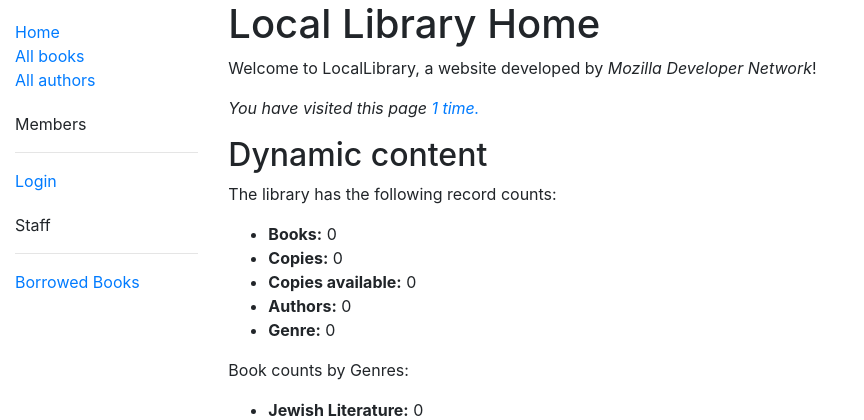
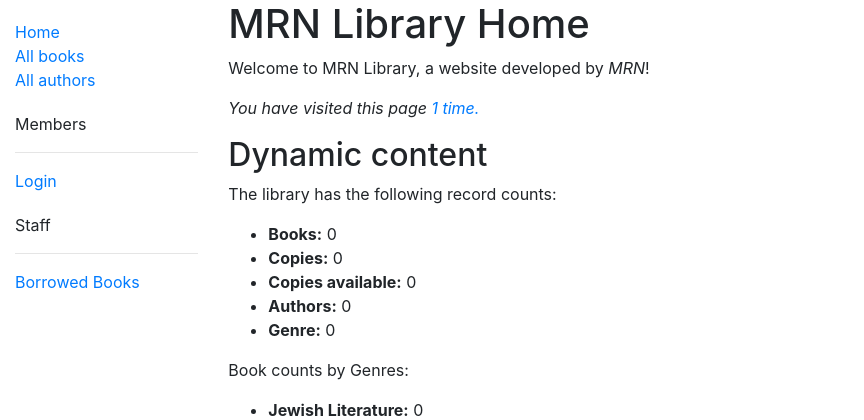
Before and after one commit to mrn-cp/django_local_library, a Django app: page /catalog/ in a window 1280 px wide. Shown: the top 420 px of the page, without its empty margins (0-864 px from the left). Run offline with Django 4.2, Linux system fonts and the light colour scheme; data that the repository does not hold is empty.

```diff
--- a/catalog/templates/base_generic.html
+++ b/catalog/templates/base_generic.html
@@ -1,7 +1,7 @@
 <!DOCTYPE html>
 <html lang="en">
 <head>
-  {% block title %}<title>Local Library</title>{% endblock %}
+  {% block title %}<title>MRN Library</title>{% endblock %}
   <meta charset="utf-8">
   <meta name="viewport" content="width=device-width, initial-scale=1">
   <link rel="stylesheet" href="https://cdn.jsdelivr.net/npm/bootstrap@4.5.3/dist/css/bootstrap.min.css" integrity="sha384-TX8t27EcRE3e/ihU7zmQxVncDAy5uIKz4rEkgIXeMed4M0jlfIDPvg6uqKI2xXr2" crossorigin="anonymous">
--- a/catalog/templates/index.html
+++ b/catalog/templates/index.html
@@ -1,8 +1,8 @@
 {% extends "base_generic.html" %}
 {% block title %}<title>Local Library Home</title>{% endblock title %}
 {% block content %}
-  <h1>Local Library Home</h1>
-  <p>Welcome to LocalLibrary, a website developed by <em>Mozilla Developer Network</em>!</p>
+  <h1>MRN Library Home</h1>
+  <p>Welcome to MRN Library, a website developed by <em>MRN</em>!</p>
   <p><i>You have visited this page <span class='text-primary'>{{ num_visits }} time{{ num_visits|pluralize }}.</span></i></p>
   <h2>Dynamic content</h2>
   <p>The library has the following record counts:</p>
```
